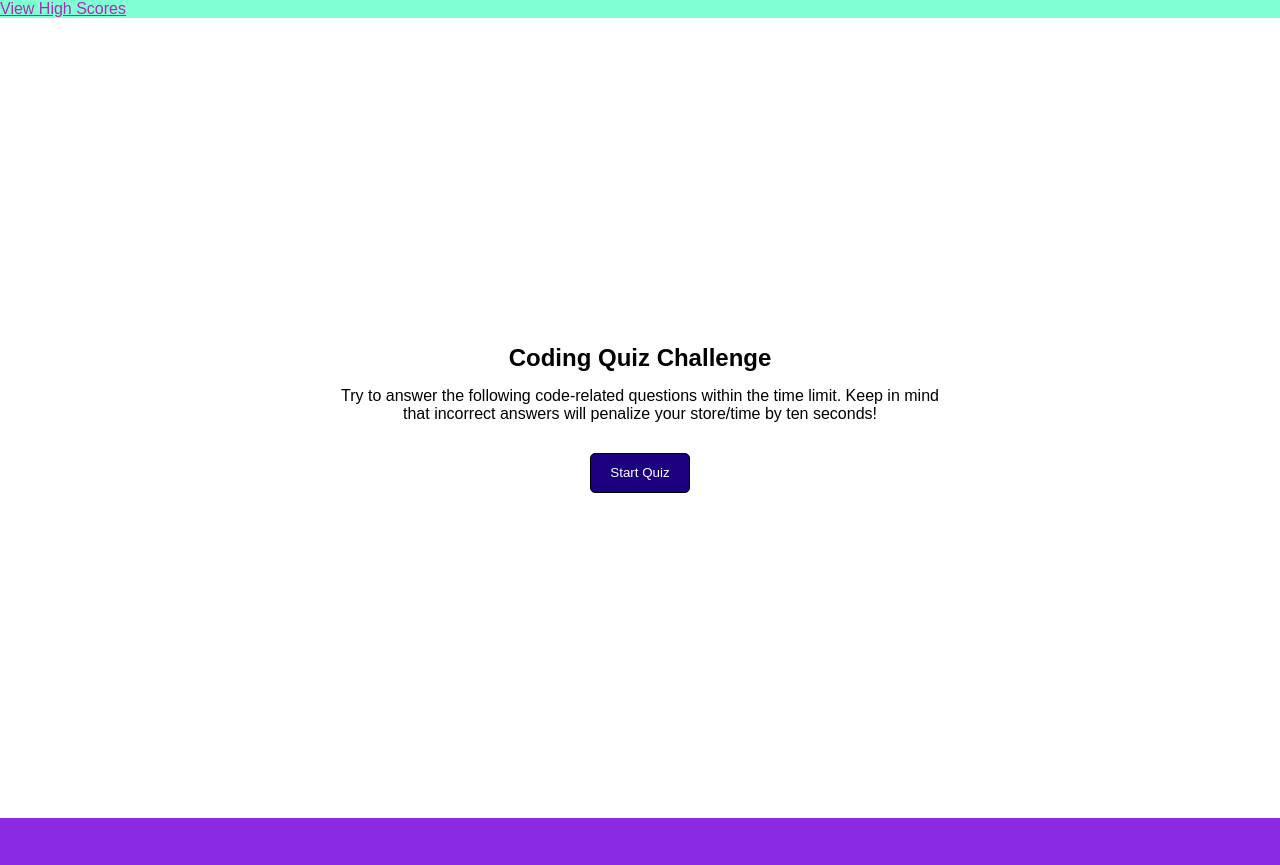
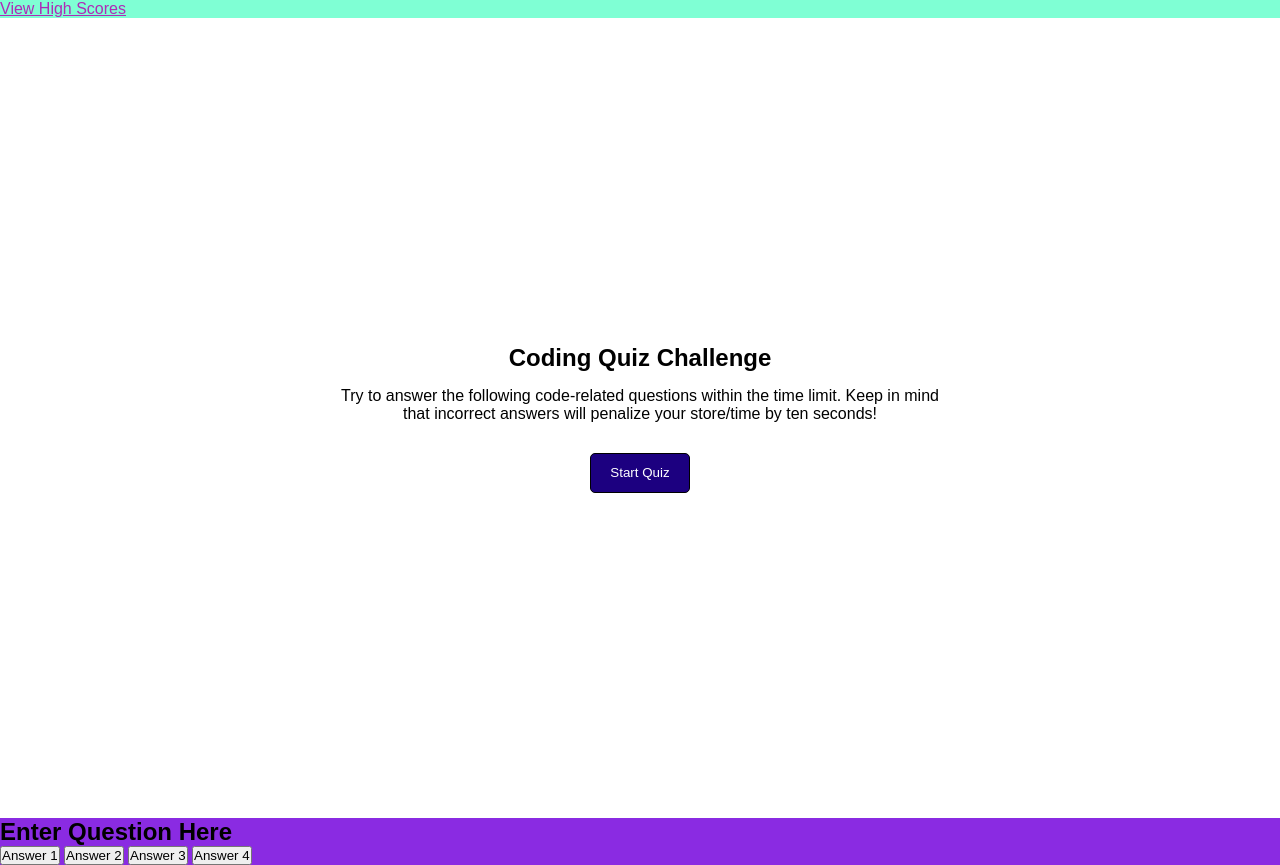
Before and after one commit to ceci-00/Questionary, a plain HTML site: page index.html in a window 1280 px wide. Before the commit the page ends 818 px from the top, so only its background shows below. Drawn offline with Linux system fonts and the light colour scheme.

Commit message:
added quiz section in html

```diff
--- a/assets/css/style.css
+++ b/assets/css/style.css
@@ -7,10 +7,6 @@
 
 body {
     background-color: blueviolet;
-}
-
-.main {
-    background-color: aqua;
 }
 
 .header {
--- a/index.html
+++ b/index.html
@@ -26,6 +26,16 @@
             </div>
         </section>
     </main>
+
+    <div id="quiz">
+        <h2 id="question">Enter Question Here</h2>
+        <div id="answer-btns">
+          <button class="btn" id="option">Answer 1</button>
+          <button class="btn" id="option">Answer 2</button>
+          <button class="btn" id="option">Answer 3</button>
+          <button class="btn" id="option">Answer 4</button>
+        </div>
+    </div>
     <script src="assets/js/script.js"></script>
 </body>
 
```
Also changed, not shown: assets/js/script.js (+0 -11 lines).
